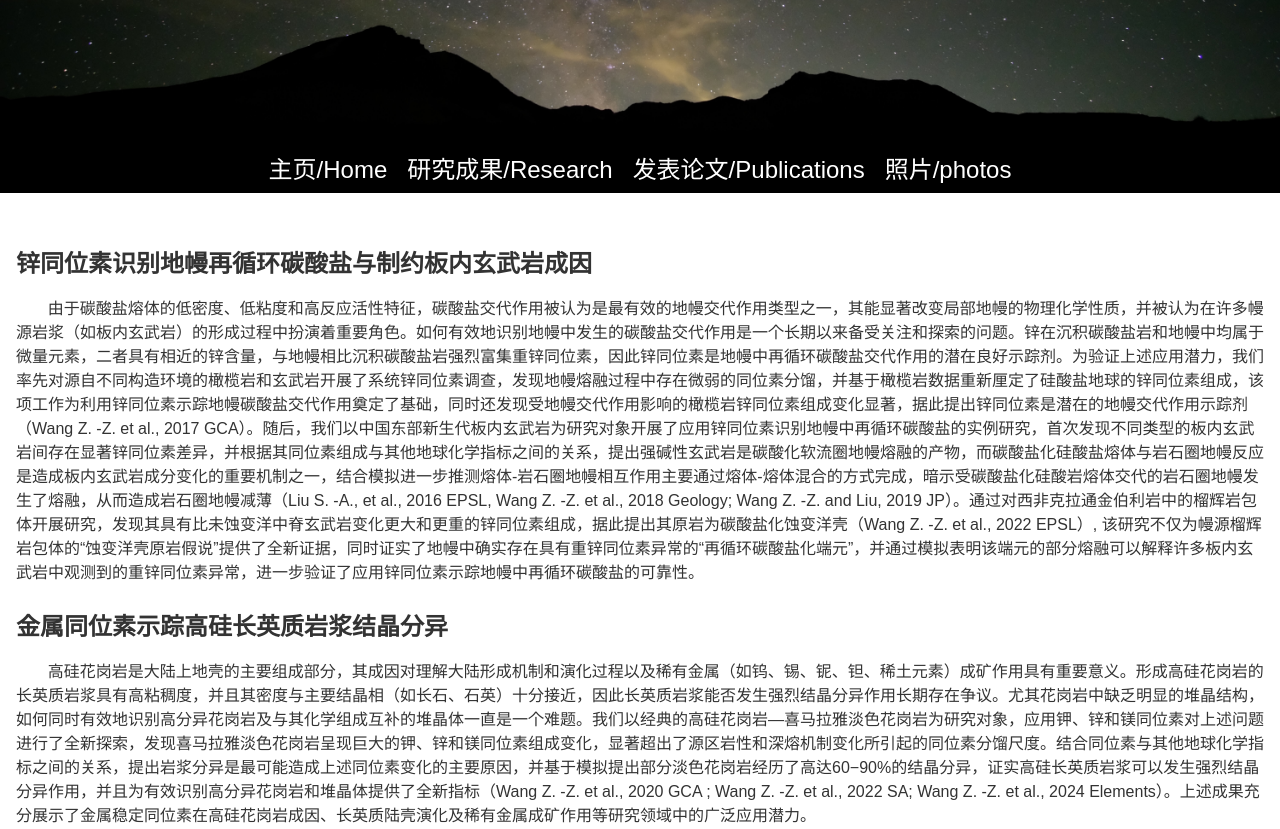
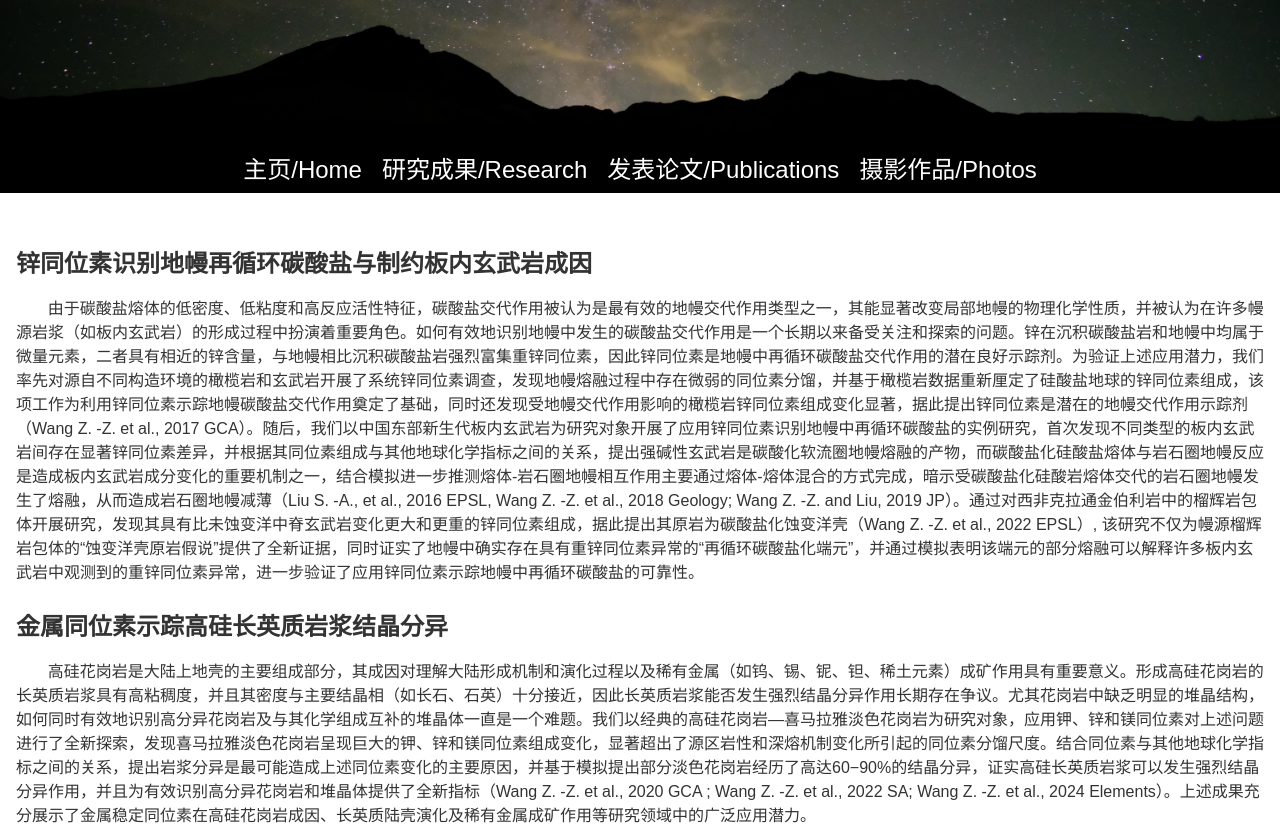
Before and after one commit to zzwang74/zzwang74.github.io, a plain HTML site: page Research.html in a window 1280 px wide. Shown: the top 829 px of the page. Drawn offline with Linux system fonts and the light colour scheme.

Commit message:
Add files via upload

```diff
--- a/Research.html
+++ b/Research.html
@@ -138,7 +138,7 @@ main {
             <a href="home.html" class="current">主页/Home</a>
             <a href="Research.html">研究成果/Research</a>
             <a href="publications.html">发表论文/Publications</a>
-            <a href="photos.html">照片/photos</a>
+            <a href="photos.html">摄影作品/Photos</a>
         </nav>
     </header>
     <main>
```
